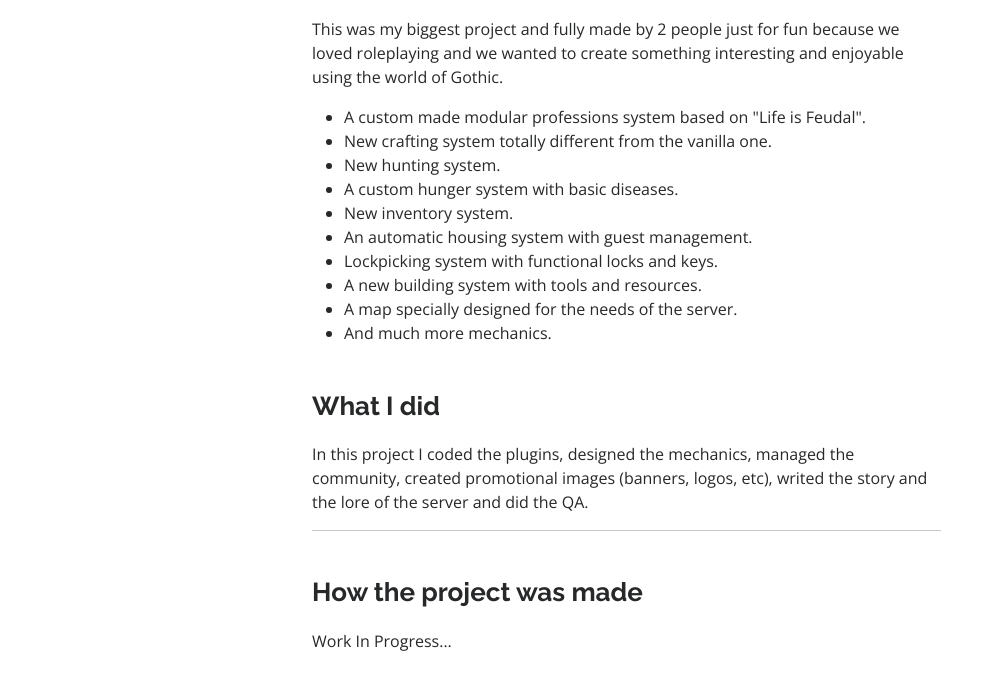
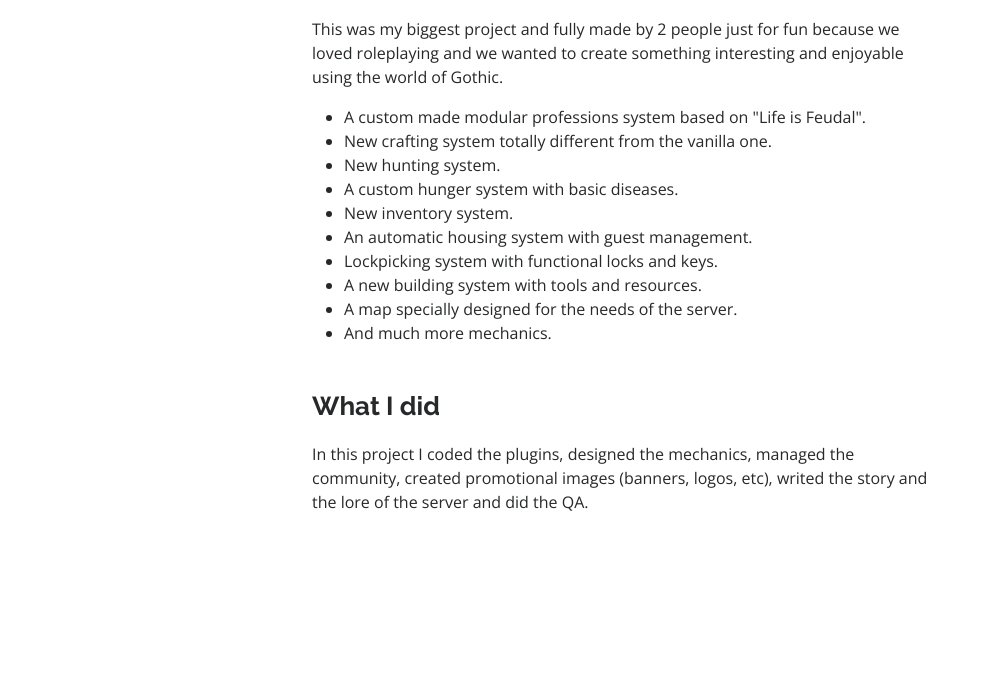
Before and after one commit to Lonchadepavo/Lonchadepavo.github.io, a plain HTML site: page gothicrp.html in a window 1280 px wide. Shown: the part 816-1505 px from the top of the page, without its empty margins (0-1004 px from the left). After the commit the page ends 1406 px from the top, so only its background shows below. Drawn offline with nearby package versions, Linux system fonts and the light colour scheme.

Commit message:
Portfolio update removing unnecessary info on the project pages

```diff
--- a/gothicrp.html
+++ b/gothicrp.html
@@ -140,13 +140,6 @@
                 In this project I coded the plugins, designed the mechanics, managed the community, created promotional images (banners, logos, etc), writed the story and the lore of the server and did the QA.
               </p>
             </div>
-
-            <hr>
-
-            <div class="portfolio-description">
-              <h2>How the project was made</h2>
-              Work In Progress...
-            </div>
           </div>
         </div>
 
```
Also changed, not shown: carparking.html (+0 -5 lines), gameslibrary.html (+0 -5 lines), neonwavefeel.html (+0 -6 lines), terrarialike.html (+0 -5 lines).
